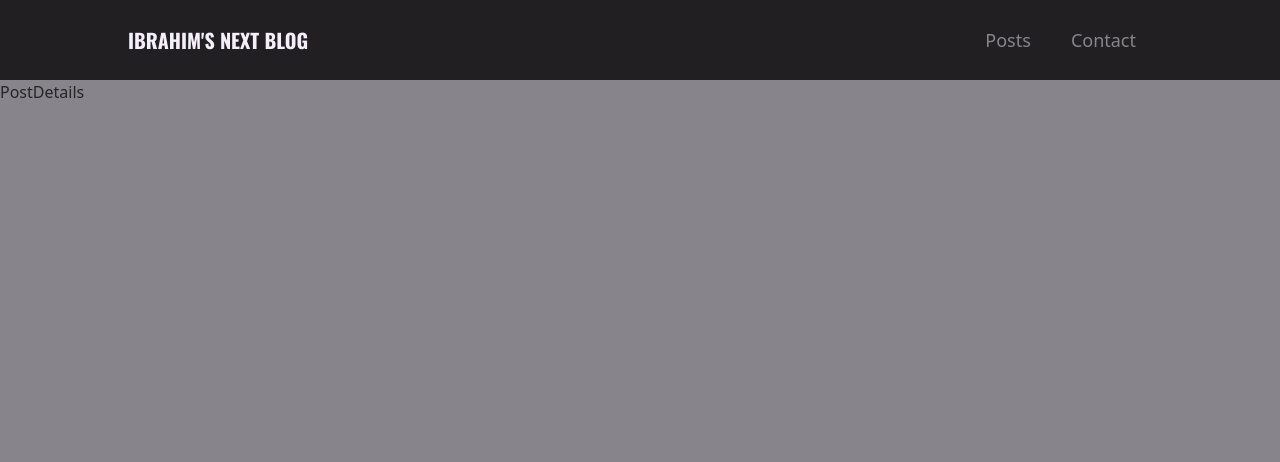
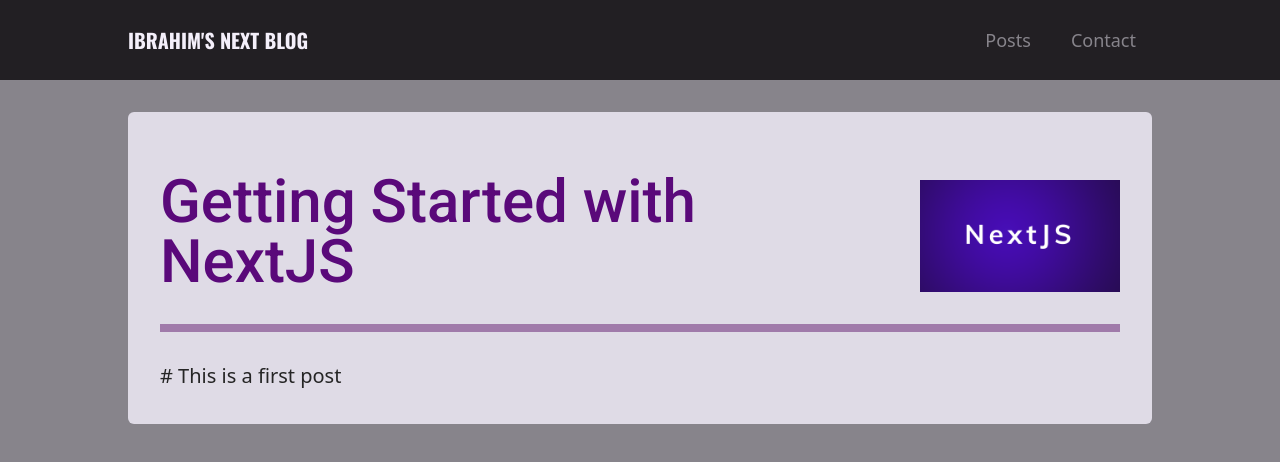
Before and after one commit to i-benjelloun/myBlog, a Next.js app: page /posts/getting-started-with-nextjs in a window 1280 px wide. Shown: the top 462 px of the page. Built offline with nearby package versions, Linux system fonts and the light colour scheme.

Commit message:
Add PostContent and PostHeader components

```diff
--- /dev/null
+++ b/components/posts/post-detail/PostContent.tsx
@@ -0,0 +1,22 @@
+const DUMMY_POST = {
+  slug: 'getting-started-with-nextjs',
+  title: 'Getting Started with NextJS',
+  image: 'getting-started-nextjs.png',
+  date: '2022-02-10',
+  content: '# This is a first post',
+};
+
+import React from 'react';
+import PostHeader from './PostHeader';
+
+function PostContent() {
+  const imagePath = `/images/posts/${DUMMY_POST.slug}/${DUMMY_POST.image}`;
+  return (
+    <article className="tw-mx-auto tw-my-8 tw-w-11/12 tw-max-w-5xl tw-rounded-md tw-bg-grey-100 tw-p-4 tw-text-xl tw-leading-8 md:tw-p-8">
+      <PostHeader title={DUMMY_POST.title} image={imagePath} />
+      {DUMMY_POST.content}
+    </article>
+  );
+}
+
+export default PostContent;
--- /dev/null
+++ b/components/posts/post-detail/PostHeader.tsx
@@ -0,0 +1,26 @@
+import Image from 'next/image';
+import React from 'react';
+
+type PostHeaderProps = {
+  title: string;
+  image: string;
+};
+
+function PostHeader({ title, image }: PostHeaderProps) {
+  return (
+    <header className="tw-mx-0 tw-my-4 tw-flex tw-flex-col-reverse tw-items-center tw-justify-between tw-gap-4 tw-border-b-8 tw-border-solid tw-border-primary-100 tw-pb-8 md:tw-my-7 md:tw-flex-row md:tw-items-end ">
+      <h1 className="m-0 tw-text-center tw-text-3xl tw-text-primary-500 md:tw-text-left md:tw-text-6xl">
+        {title}
+      </h1>
+      <Image
+        src={image}
+        alt={title}
+        width={200}
+        height={120}
+        className="w-[200px] h-[120px] tw-object-cover"
+      />
+    </header>
+  );
+}
+
+export default PostHeader;
--- a/pages/posts/[postId].tsx
+++ /dev/null
@@ -1,5 +0,0 @@
-import React from 'react';
-
-export default function PostDetails() {
-  return <div>PostDetails</div>;
-}
--- /dev/null
+++ b/pages/posts/[slug].tsx
@@ -0,0 +1,6 @@
+import PostContent from '@/components/posts/post-detail/PostContent';
+import React from 'react';
+
+export default function PostDetailPage() {
+  return <PostContent />;
+}
```
